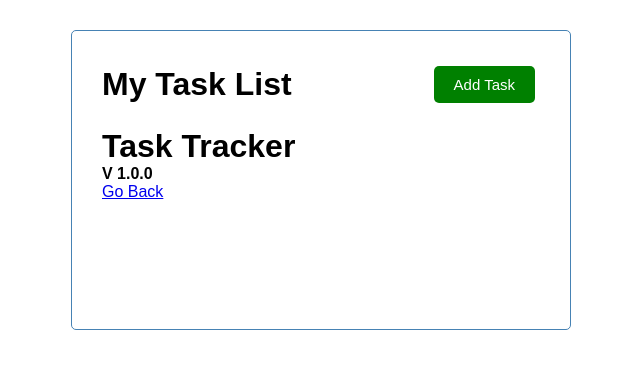
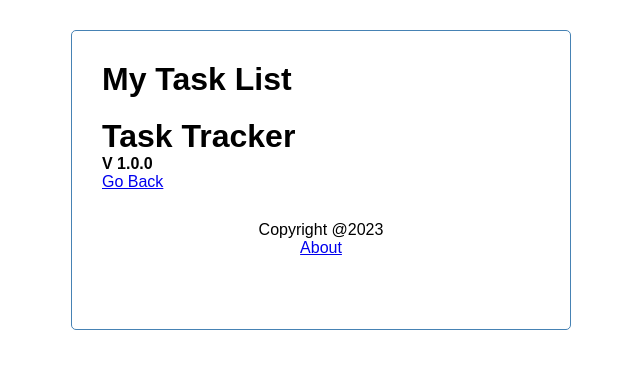
Before and after one commit to Riotexer/Task-List, an Angular app: page /about in a window 1280 px wide. Shown: the top 368 px of the page, without its empty margins (319-959 px from the left). Built offline with nearby package versions, Linux system fonts and the light colour scheme.

Commit message:
Agrega footer y permite ocultar boton Task

```diff
--- a/src/app/app.component.html
+++ b/src/app/app.component.html
@@ -1,4 +1,5 @@
 <div class="container">
   <app-header></app-header>
   <router-outlet></router-outlet>
+  <app-footer></app-footer>
 </div>
--- a/src/app/app.module.ts
+++ b/src/app/app.module.ts
@@ -11,6 +11,7 @@
 import { TasksItemComponent } from './component/tasks-item/tasks-item.component';
 import { AddTaskComponent } from './component/add-task/add-task.component';
 import { AboutComponent } from './component/about/about.component';
+import { FooterComponent } from './component/footer/footer.component';
 
 
 const appRoutes: Routes = [
@@ -26,7 +27,8 @@
     TasksComponent,
     TasksItemComponent,
     AddTaskComponent,
-    AboutComponent
+    AboutComponent,
+    FooterComponent
   ],
   imports: [
     BrowserModule,
--- /dev/null
+++ b/src/app/component/footer/footer.component.css
@@ -0,0 +1,4 @@
+footer {
+    margin-top: 30px;
+    text-align: center;
+}
--- /dev/null
+++ b/src/app/component/footer/footer.component.html
@@ -0,0 +1,4 @@
+<footer>
+    <p>Copyright @2023</p>
+    <a routerLink="/about">About</a>
+</footer>
--- a/src/app/component/header/header.component.html
+++ b/src/app/component/header/header.component.html
@@ -4,5 +4,6 @@
         color="{{showAddTask ? 'red' : 'green'}}"
         text="{{showAddTask ? 'Close Task' : 'Add Task'}}"
         (btnClick)="toggleAddTask()"
+        *ngIf="hasRoute('/')"
     ></app-button>
 </header>
--- a/src/app/component/header/header.component.ts
+++ b/src/app/component/header/header.component.ts
@@ -1,6 +1,7 @@
 import { Component } from '@angular/core';
 import { UiService } from 'src/app/services/ui.service';
 import { Subscription } from 'rxjs';
+import { Router } from '@angular/router';
 
 @Component({
   selector: 'app-header',
@@ -13,7 +14,8 @@
   subscription?: Subscription;
 
   constructor(
-    private uiService: UiService
+    private uiService: UiService,
+    private router: Router
   ) {
     this.subscription = this.uiService.onToggle().subscribe(value => this.showAddTask = value);
   }
@@ -21,4 +23,8 @@
   toggleAddTask(){
     this.uiService.toggleAddTask();
   }
+
+  hasRoute(route: String){
+    return this.router.url === route;
+  }
 }
```
Also changed, not shown: src/app/component/footer/footer.component.ts (added, +10 -0 lines), 1 other file (tests, documents, lock files or other folders).
